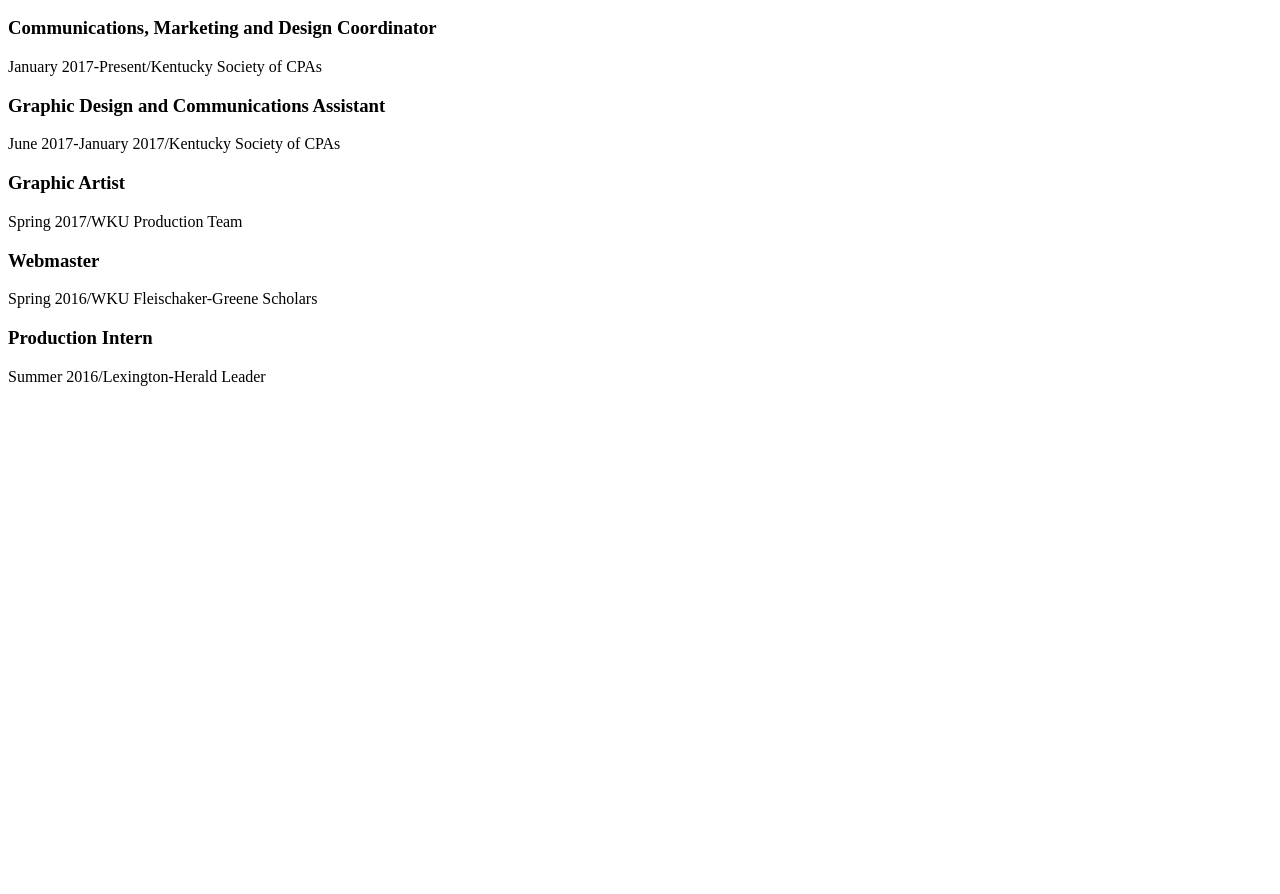
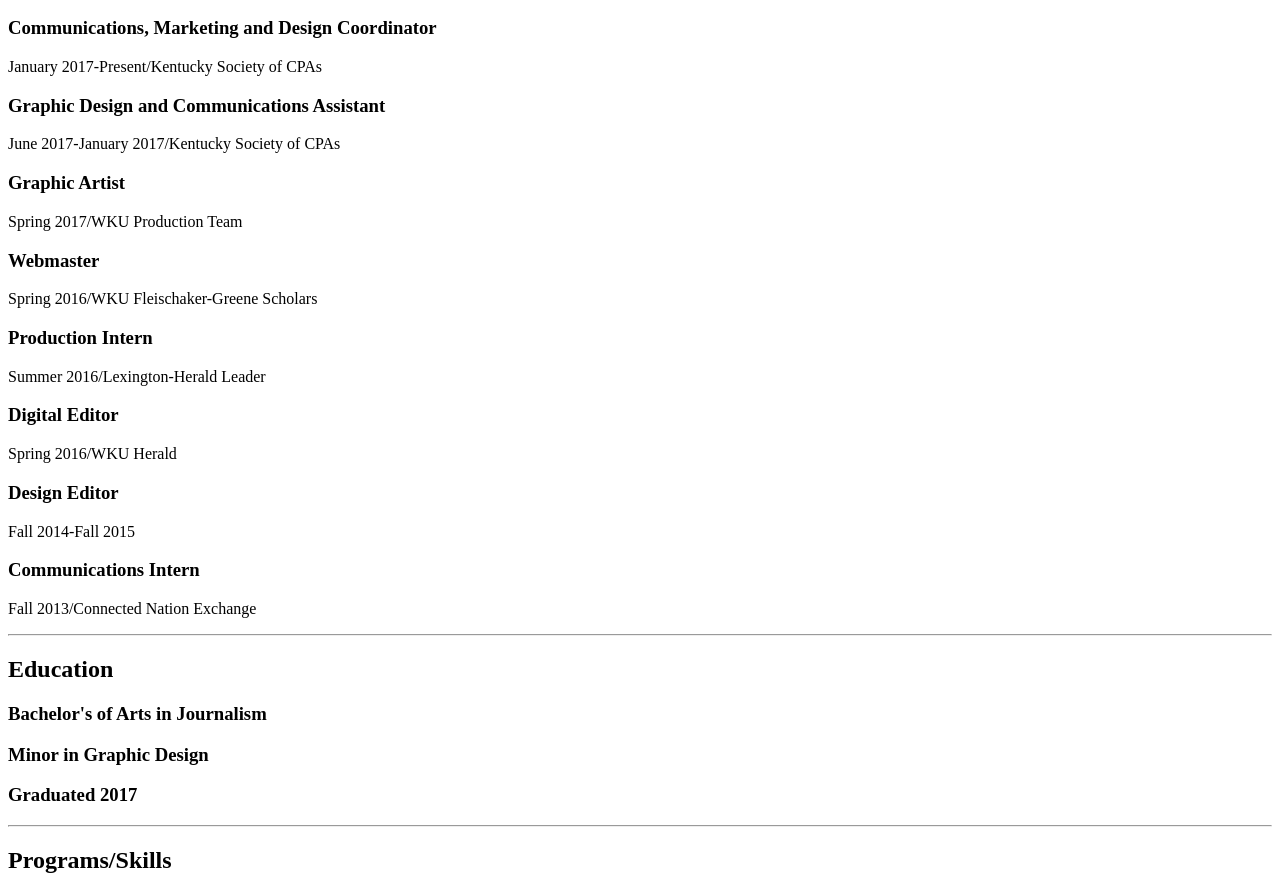
Before and after one commit to katsproles/codelouresumeproject, a plain HTML site: page index.html in a window 1280 px wide. Shown: the part 168-1062 px from the top of the page. Before the commit the page ends 800 px from the top, so only its background shows below. Drawn offline with Linux system fonts and the light colour scheme.

Commit message:
more html info

```diff
--- a/index.html
+++ b/index.html
@@ -17,7 +17,21 @@
                 <p>Spring 2016/WKU Fleischaker-Greene Scholars</p>
             <h3>Production Intern</h3>
                 <p>Summer 2016/Lexington-Herald Leader</p>
-            <h3></h3>
+            <h3>Digital Editor</h3>
+                <p>Spring 2016/WKU Herald</p>
+            <h3>Design Editor</h3>
+                <p>Fall 2014-Fall 2015</p>
+            <h3>Communications Intern</h3>
+                <p>Fall 2013/Connected Nation Exchange</p>
+            <hr/>
+        <h2>Education</h2>
+            <h3>Bachelor's of Arts in Journalism</h3>
+            <h3>Minor in Graphic Design</h3>
+            <h3>Graduated 2017</h3>
+            <hr/>
+        <h2>Programs/Skills</h2>
+
+
 
 
 </body>
```
